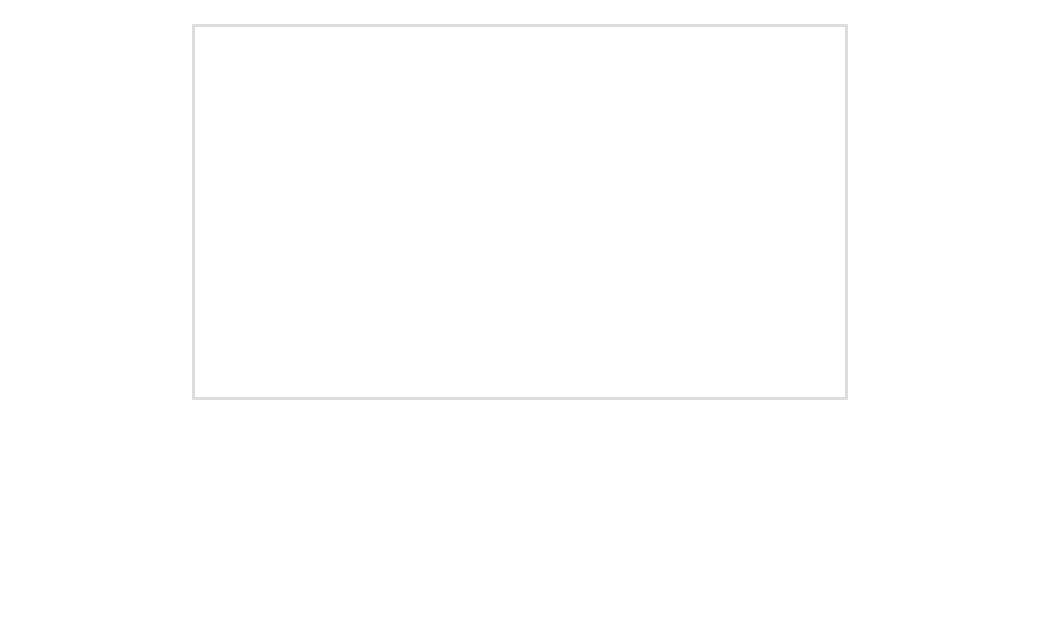
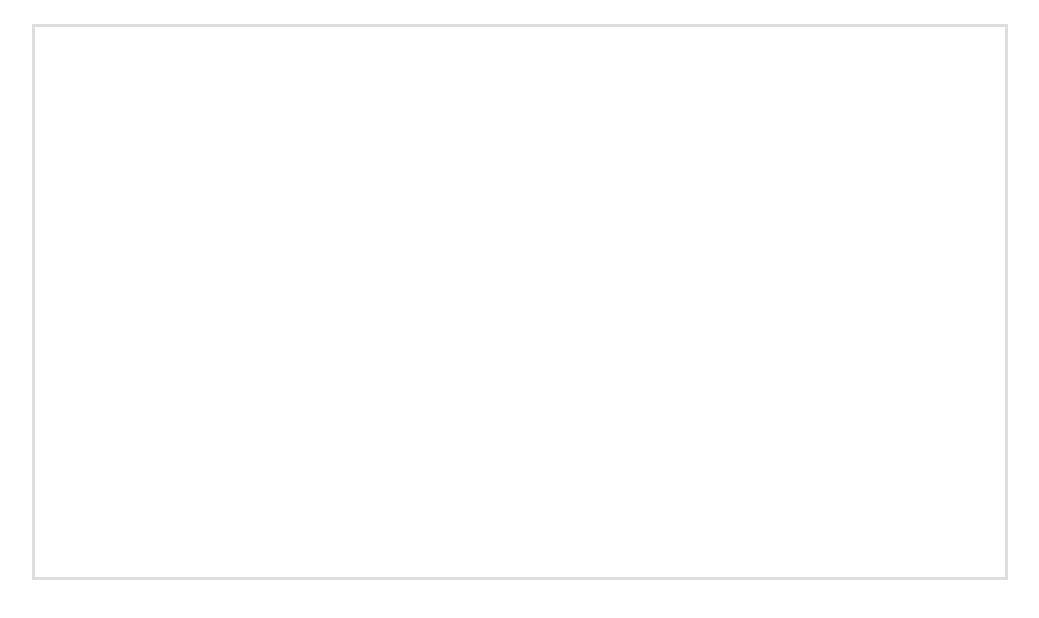
Before and after one commit to BretHudson/devtober-2025, a website: page bin/index.html in a window 1280 px wide. Shown: the whole page, without its empty margins (120-1159 px from the left). Drawn offline with Linux system fonts and the light colour scheme.

Commit message:
Adjusted canvas size

```diff
--- a/bin/index.html
+++ b/bin/index.html
@@ -7,12 +7,12 @@
 		<link rel="stylesheet" href="css/styles.css" media="screen" />
 		<style>
 			:root {
-				--canvas-size: 640px;
+				--canvas-size: 960px;
 			}
 		</style>
 	</head>
 	<body>
-		<canvas id="game" width="640px" height="360px" tabindex="-1"></canvas>
+		<canvas id="game" width="960px" height="540px" tabindex="-1"></canvas>
 
 		<script type="module" src="js/index.js"></script>
 	</body>
```
